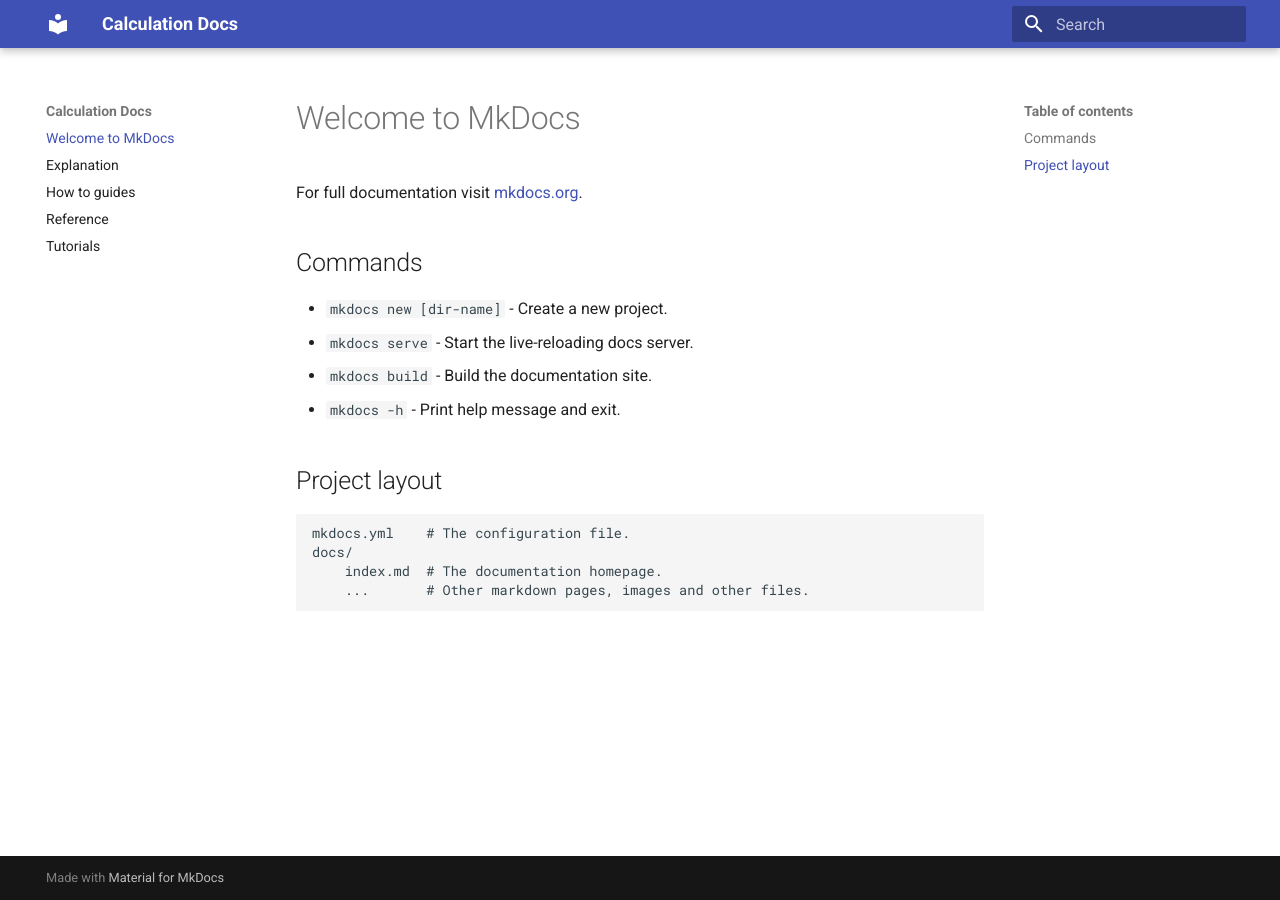
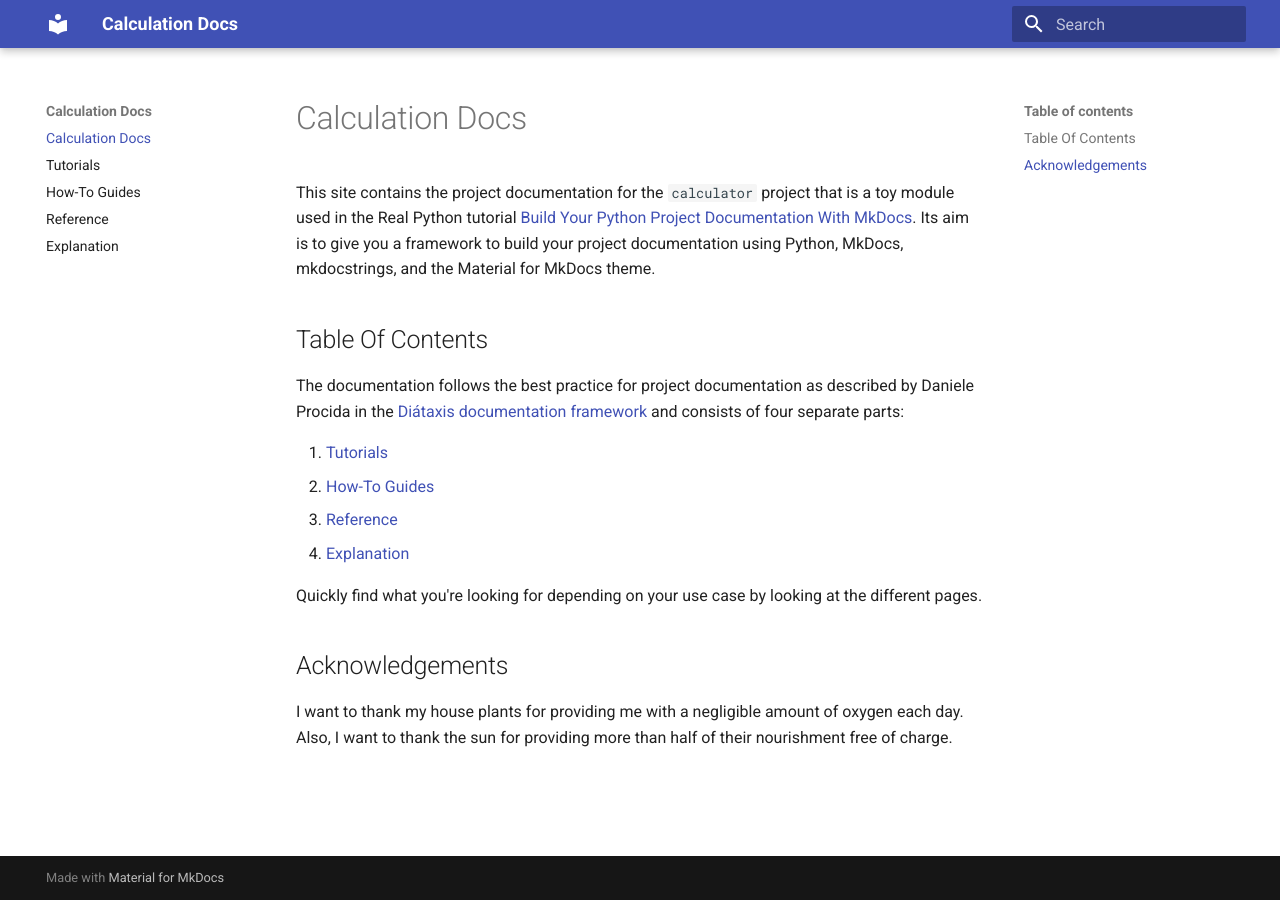
Before and after one commit to AlphonseBrandon/calc_doc, an MkDocs documentation site: the page built from docs/index.md, in a window 1280 px wide. Built offline with MkDocs 1.6.1 and Material for MkDocs 9.7.7, drawn with Linux system fonts in a browser that asks for light colours.

Commit message:
added all the pages of the documentation

```diff
--- a/docs/index.md
+++ b/docs/index.md
@@ -1,17 +1,30 @@
-# Welcome to MkDocs
+This site contains the project documentation for the
+`calculator` project that is a toy module used in the
+Real Python tutorial
+[Build Your Python Project Documentation With MkDocs](
+    https://realpython.com/python-project-documentation-with-mkdocs/).
+Its aim is to give you a framework to build your
+project documentation using Python, MkDocs,
+mkdocstrings, and the Material for MkDocs theme.
 
-For full documentation visit [mkdocs.org](https://www.mkdocs.org).
+## Table Of Contents
 
-## Commands
+The documentation follows the best practice for
+project documentation as described by Daniele Procida
+in the [Diátaxis documentation framework](https://diataxis.fr/)
+and consists of four separate parts:
 
-* `mkdocs new [dir-name]` - Create a new project.
-* `mkdocs serve` - Start the live-reloading docs server.
-* `mkdocs build` - Build the documentation site.
-* `mkdocs -h` - Print help message and exit.
+1. [Tutorials](tutorials.md)
+2. [How-To Guides](how-to-guides.md)
+3. [Reference](reference.md)
+4. [Explanation](explanation.md)
 
-## Project layout
+Quickly find what you're looking for depending on
+your use case by looking at the different pages.
 
-    mkdocs.yml    # The configuration file.
-    docs/
-        index.md  # The documentation homepage.
-        ...       # Other markdown pages, images and other files.
+## Acknowledgements
+
+I want to thank my house plants for providing me with
+a negligible amount of oxygen each day. Also, I want
+to thank the sun for providing more than half of their
+nourishment free of charge.
--- a/mkdocs.yml
+++ b/mkdocs.yml
@@ -2,3 +2,10 @@
 
 theme:
   name: "material"
+
+nav:
+  - Calculation Docs: index.md
+  - tutorials.md
+  - How-To Guides: how-to-guides.md
+  - reference.md
+  - explanation.md
```
Also changed, not shown: docs/explanation.md (+15 -0 lines), docs/how-to-guides.md (+40 -0 lines), docs/reference.md (+4 -0 lines), docs/tutorials.md (+16 -0 lines).
